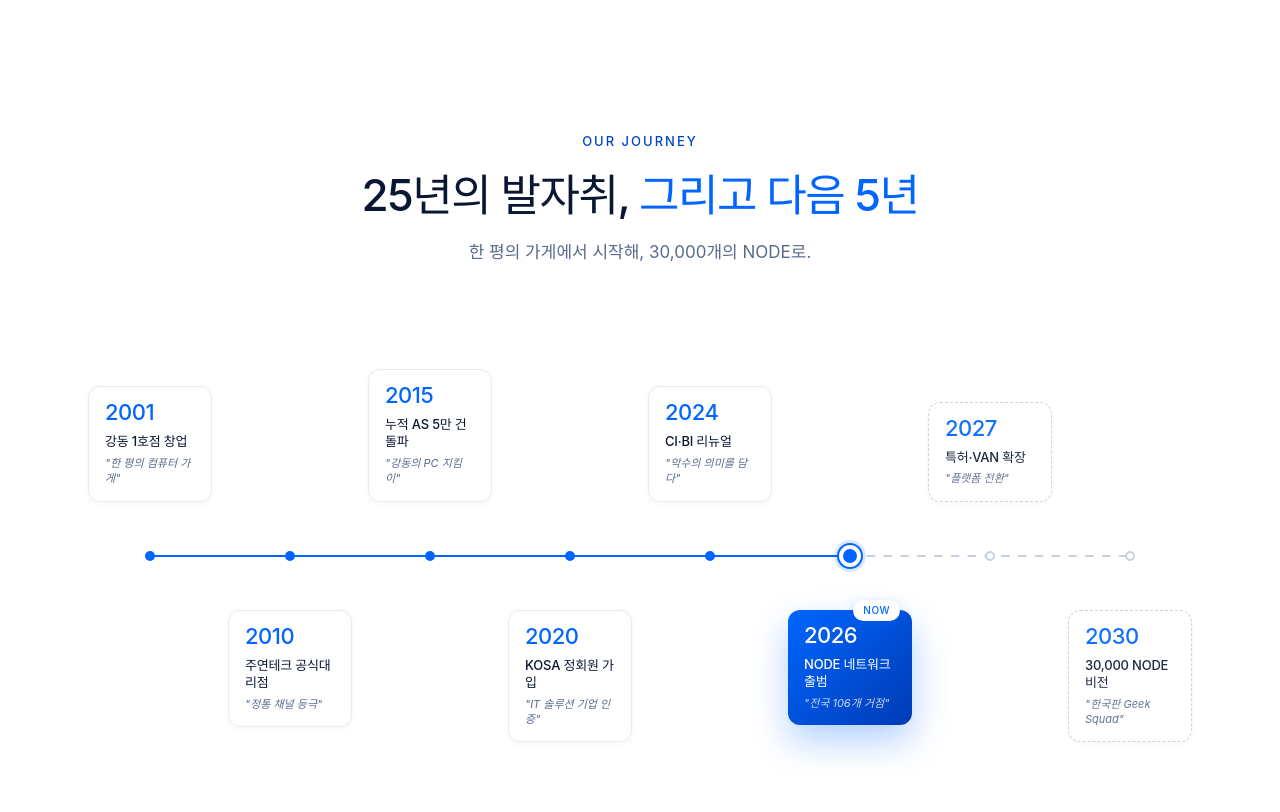
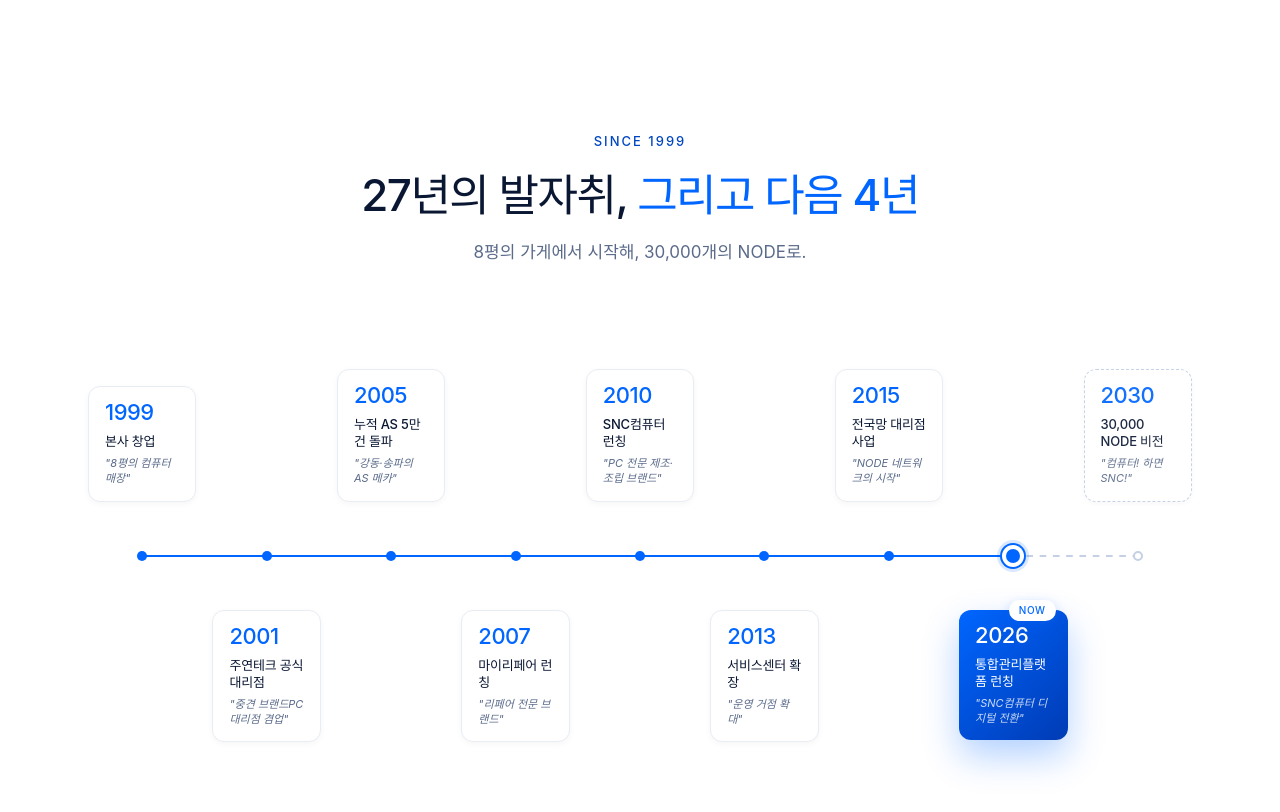
Before and after one commit to maromato-coder/snc-web, a Next.js app: page / in a window 1280 px wide. Shown: the part 8980-9792 px from the top of the page. Built offline with nearby package versions, Linux system fonts and the light colour scheme; a web font is replaced by a local one.

Commit message:
feat: Timeline 1999년 본사 창업부터 9개 항목으로 재구성

```diff
--- a/components/Timeline.tsx
+++ b/components/Timeline.tsx
@@ -12,14 +12,15 @@
 }
 
 const milestones: Milestone[] = [
-    { year: 2001, title: "강동 1호점 창업", subtitle: "한 평의 컴퓨터 가게", status: "past", position: "top" },
-    { year: 2010, title: "주연테크 공식대리점", subtitle: "정통 채널 등극", status: "past", position: "bottom" },
-    { year: 2015, title: "누적 AS 5만 건 돌파", subtitle: "강동의 PC 지킴이", status: "past", position: "top" },
-    { year: 2020, title: "KOSA 정회원 가입", subtitle: "IT 솔루션 기업 인증", status: "past", position: "bottom" },
-    { year: 2024, title: "CI·BI 리뉴얼", subtitle: "악수의 의미를 담다", status: "past", position: "top" },
-    { year: 2026, title: "NODE 네트워크 출범", subtitle: "전국 106개 거점", status: "current", position: "bottom" },
-    { year: 2027, title: "특허·VAN 확장", subtitle: "플랫폼 전환", status: "future", position: "top" },
-    { year: 2030, title: "30,000 NODE 비전", subtitle: "한국판 Geek Squad", status: "future", position: "bottom" },
+    { year: 1999, title: "본사 창업", subtitle: "8평의 컴퓨터 매장", status: "past", position: "top" },
+    { year: 2001, title: "주연테크 공식대리점", subtitle: "중견 브랜드PC 대리점 겸업", status: "past", position: "bottom" },
+    { year: 2005, title: "누적 AS 5만 건 돌파", subtitle: "강동·송파의 AS 메카", status: "past", position: "top" },
+    { year: 2007, title: "마이리페어 런칭", subtitle: "리페어 전문 브랜드", status: "past", position: "bottom" },
+    { year: 2010, title: "SNC컴퓨터 런칭", subtitle: "PC 전문 제조·조립 브랜드", status: "past", position: "top" },
+    { year: 2013, title: "서비스센터 확장", subtitle: "운영 거점 확대", status: "past", position: "bottom" },
+    { year: 2015, title: "전국망 대리점 사업", subtitle: "NODE 네트워크의 시작", status: "past", position: "top" },
+    { year: 2026, title: "통합관리플랫폼 런칭", subtitle: "SNC컴퓨터 디지털 전환", status: "current", position: "bottom" },
+    { year: 2030, title: "30,000 NODE 비전", subtitle: "컴퓨터! 하면 SNC!", status: "future", position: "top" },
 ]
 
 const currentIdx = milestones.findIndex((m) => m.status === "current")
@@ -45,27 +46,27 @@
             <div style={{ maxWidth: 1440, margin: "0 auto" }}>
                 <div style={{ textAlign: "center", marginBottom: 80 }}>
                     <div style={{ fontSize: 13, color: "#0046C0", letterSpacing: 2, fontWeight: 500, marginBottom: 16, fontFamily: "'Inter', sans-serif" }}>
-                        OUR JOURNEY
+                        SINCE 1999
                     </div>
                     <h2 style={{ fontSize: 44, lineHeight: 1.25, fontWeight: 500, letterSpacing: -1.5, color: "#0A1733", margin: "0 0 16px 0" }}>
-                        25년의 발자취, <span style={{ color: "#0066FF" }}>그리고 다음 5년</span>
+                        27년의 발자취, <span style={{ color: "#0066FF" }}>그리고 다음 4년</span>
                     </h2>
                     <p style={{ fontSize: 17, lineHeight: 1.6, color: "#5A6A8A", margin: 0 }}>
-                        한 평의 가게에서 시작해, 30,000개의 NODE로.
+                        8평의 가게에서 시작해, 30,000개의 NODE로.
                     </p>
                 </div>
 
-                <div style={{ display: "grid", gridTemplateColumns: "repeat(8, 1fr)", gridTemplateRows: "180px 60px 180px", position: "relative", columnGap: 0 }}>
+                <div style={{ display: "grid", gridTemplateColumns: "repeat(9, 1fr)", gridTemplateRows: "180px 60px 180px", position: "relative", columnGap: 0 }}>
                     {milestones.map((m, i) => (
                         <div key={`t-${m.year}`} style={{ gridRow: 1, gridColumn: i + 1, display: "flex", alignItems: "flex-end", justifyContent: "center", padding: "24px 8px" }}>
                             {m.position === "top" && <MilestoneCard milestone={m} />}
                         </div>
                     ))}
 
-                    <div style={{ gridRow: 2, gridColumn: "1 / -1", position: "relative", display: "grid", gridTemplateColumns: "repeat(8, 1fr)", alignItems: "center" }}>
-                        <svg viewBox="0 0 700 4" preserveAspectRatio="none" style={{ position: "absolute", top: "50%", left: "calc(100% / 16)", width: "calc(100% - 100% / 8)", height: 4, transform: "translateY(-50%)", pointerEvents: "none" }}>
-                            <line x1="0" y1="2" x2={pastRatio * 700} y2="2" stroke="#0066FF" strokeWidth="2" />
-                            <line x1={pastRatio * 700} y1="2" x2="700" y2="2" stroke="#C5D0E5" strokeWidth="2" strokeDasharray="6 6" />
+                    <div style={{ gridRow: 2, gridColumn: "1 / -1", position: "relative", display: "grid", gridTemplateColumns: "repeat(9, 1fr)", alignItems: "center" }}>
+                        <svg viewBox="0 0 900 4" preserveAspectRatio="none" style={{ position: "absolute", top: "50%", left: "calc(100% / 18)", width: "calc(100% - 100% / 9)", height: 4, transform: "translateY(-50%)", pointerEvents: "none" }}>
+                            <line x1="0" y1="2" x2={pastRatio * 900} y2="2" stroke="#0066FF" strokeWidth="2" />
+                            <line x1={pastRatio * 900} y1="2" x2="900" y2="2" stroke="#C5D0E5" strokeWidth="2" strokeDasharray="6 6" />
                         </svg>
                         {milestones.map((m) => (
                             <div key={`d-${m.year}`} style={{ display: "flex", justifyContent: "center", alignItems: "center", position: "relative", zIndex: 2 }}>
@@ -120,7 +121,7 @@
                 {milestone.title}
             </div>
             <div style={{ fontSize: 11, color: isCurrent ? "rgba(255, 255, 255, 0.8)" : "#5A6A8A", lineHeight: 1.4, fontStyle: "italic" }}>
-                "{milestone.subtitle}"
+                &quot;{milestone.subtitle}&quot;
             </div>
         </div>
     )
--- a/components/TimelineMobile.tsx
+++ b/components/TimelineMobile.tsx
@@ -10,14 +10,15 @@
 }
 
 const milestones: Milestone[] = [
-    { year: 2001, title: "강동 1호점 창업", subtitle: "한 평의 컴퓨터 가게", status: "past" },
-    { year: 2010, title: "주연테크 공식대리점", subtitle: "정통 채널 등극", status: "past" },
-    { year: 2015, title: "누적 AS 5만 건 돌파", subtitle: "강동의 PC 지킴이", status: "past" },
-    { year: 2020, title: "KOSA 정회원 가입", subtitle: "IT 솔루션 기업 인증", status: "past" },
-    { year: 2024, title: "CI·BI 리뉴얼", subtitle: "악수의 의미를 담다", status: "past" },
-    { year: 2026, title: "NODE 네트워크 출범", subtitle: "전국 106개 거점", status: "current" },
-    { year: 2027, title: "특허·VAN 확장", subtitle: "플랫폼 전환", status: "future" },
-    { year: 2030, title: "30,000 NODE 비전", subtitle: "한국판 Geek Squad", status: "future" },
+    { year: 1999, title: "본사 창업", subtitle: "8평의 컴퓨터 매장", status: "past" },
+    { year: 2001, title: "주연테크 공식대리점", subtitle: "중견 브랜드PC 대리점 겸업", status: "past" },
+    { year: 2005, title: "누적 AS 5만 건 돌파", subtitle: "강동·송파의 AS 메카", status: "past" },
+    { year: 2007, title: "마이리페어 런칭", subtitle: "리페어 전문 브랜드", status: "past" },
+    { year: 2010, title: "SNC컴퓨터 런칭", subtitle: "PC 전문 제조·조립 브랜드", status: "past" },
+    { year: 2013, title: "서비스센터 확장", subtitle: "운영 거점 확대", status: "past" },
+    { year: 2015, title: "전국망 대리점 사업", subtitle: "NODE 네트워크의 시작", status: "past" },
+    { year: 2026, title: "통합관리플랫폼 런칭", subtitle: "SNC컴퓨터 디지털 전환", status: "current" },
+    { year: 2030, title: "30,000 NODE 비전", subtitle: "컴퓨터! 하면 SNC!", status: "future" },
 ]
 
 export default function TimelineMobile() {
@@ -36,7 +37,7 @@
                             fontFamily: "'Inter', sans-serif",
                         }}
                     >
-                        OUR JOURNEY
+                        SINCE 1999
                     </div>
                     <h2
                         style={{
@@ -48,11 +49,11 @@
                             margin: "0 0 12px 0",
                         }}
                     >
-                        25년의 발자취,{" "}
-                        <span style={{ color: "#0066FF" }}>그리고 다음 5년</span>
+                        27년의 발자취,{" "}
+                        <span style={{ color: "#0066FF" }}>그리고 다음 4년</span>
                     </h2>
                     <p style={{ fontSize: 13, lineHeight: 1.6, color: "#5A6A8A", margin: 0 }}>
-                        한 평의 가게에서 시작해, 30,000개의 NODE로.
+                        8평의 가게에서 시작해, 30,000개의 NODE로.
                     </p>
                 </div>
 
@@ -67,7 +68,7 @@
                             bottom: 8,
                             width: 2,
                             background:
-                                "linear-gradient(to bottom, #0066FF 0%, #0066FF 65%, #C5D0E5 65%, #C5D0E5 100%)",
+                                "linear-gradient(to bottom, #0066FF 0%, #0066FF 78%, #C5D0E5 78%, #C5D0E5 100%)",
                         }}
                     />
 
@@ -216,7 +217,7 @@
                         fontStyle: "italic",
                     }}
                 >
-                    "{milestone.subtitle}"
+                    &quot;{milestone.subtitle}&quot;
                 </div>
             </div>
         </div>
```
